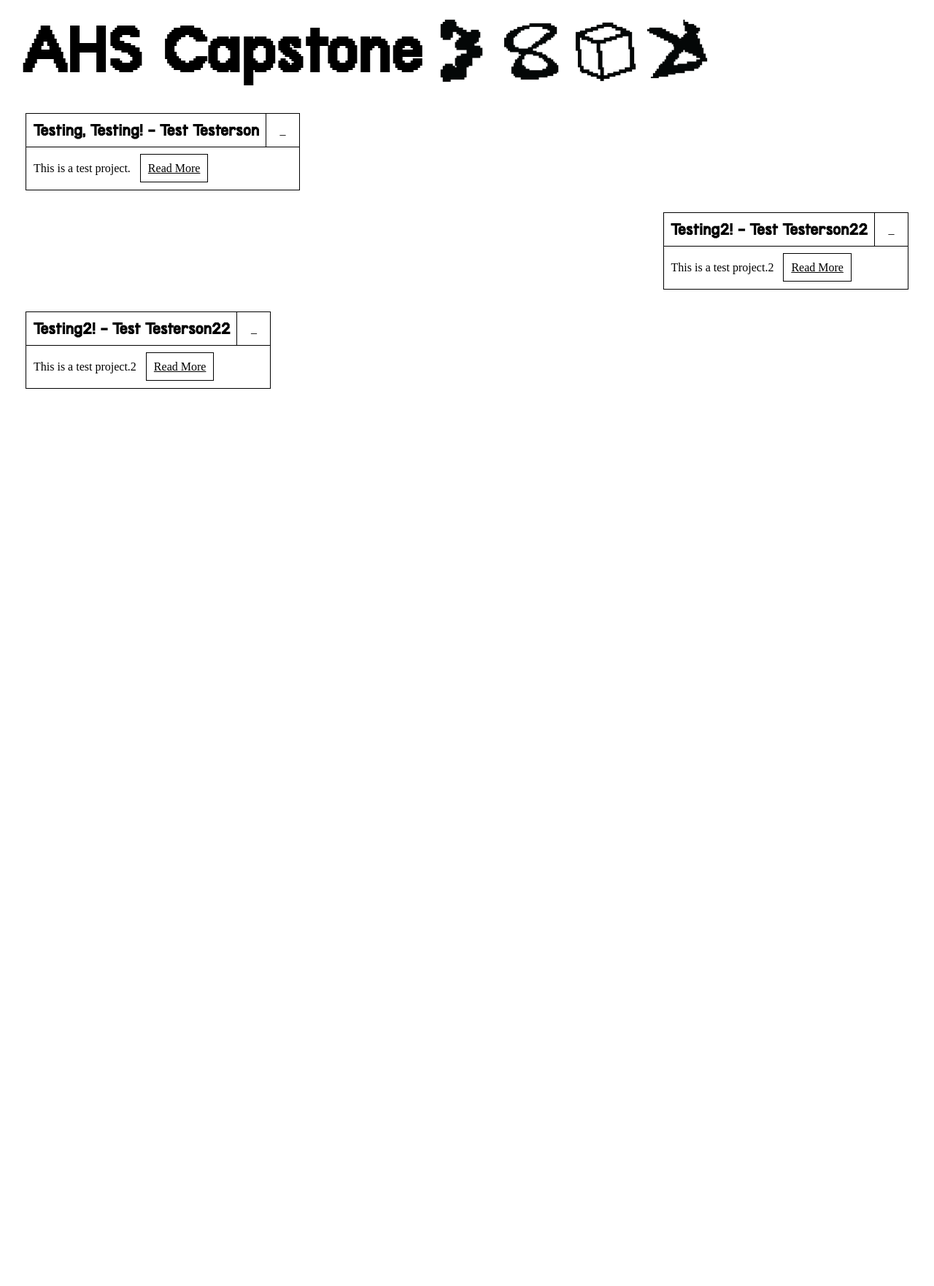
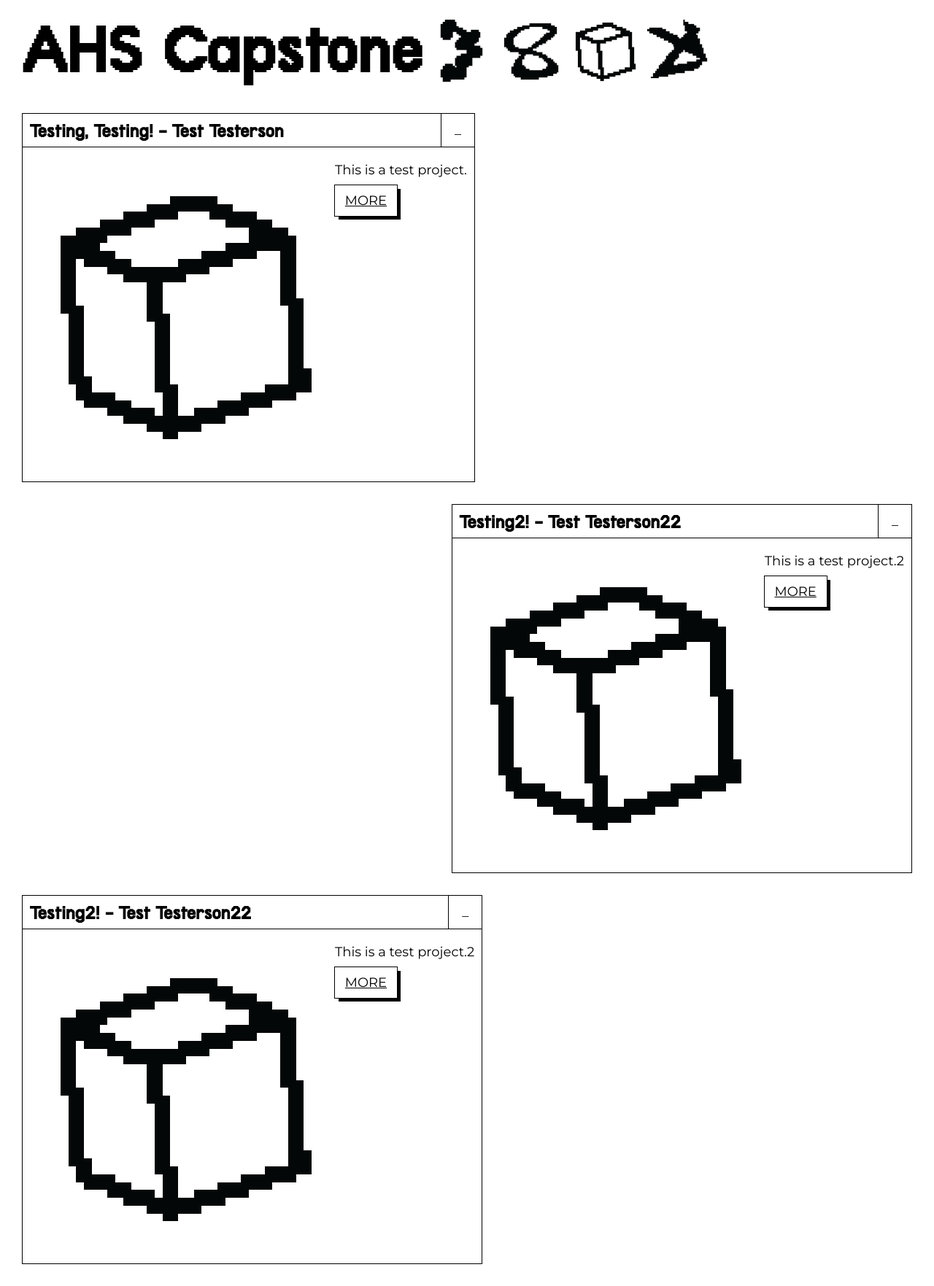
Before and after one commit to olin/ahs-capstone-exhibit, a Jekyll site: the page built from index.md, in a window 1280 px wide. Shown: the whole page at 73% size. Built offline with Jekyll 4.4.1, drawn with Linux system fonts in a browser that asks for light colours; before the commit the page ends 900 px from its top, so only the background shows below that.

Commit message:
Adding hero image and flexbox to project descriptions.

```diff
--- a/_data/projects.yml
+++ b/_data/projects.yml
@@ -3,15 +3,18 @@
   author: Test Testerson
   description: This is a test project.
   hyperlink: test
+  img: assets/test-06.png
 
 - type: page
   title: Testing2!
   author: Test Testerson22
   description: This is a test project.2
   hyperlink: test2
+  img: assets/test-06.png
 
 - type: link
   title: Testing2!
   author: Test Testerson22
   description: This is a test project.2
   hyperlink: https://evan.new-schmidt.com
+  img: assets/test-06.png
--- a/_layouts/home.html
+++ b/_layouts/home.html
@@ -2,6 +2,7 @@
 <html>
     <head>
         <link rel="stylesheet" href="/assets/css/main.css" />
+        <link href="https://fonts.googleapis.com/css?family=Montserrat&display=swap" rel="stylesheet">
         <title>{{page.title}} - {{site.title}}</title>
     </head>
     <body>
@@ -30,6 +31,8 @@
                             <h2>{{project.title}} - {{project.author}}</h2>
                             <div class="Project__button">_</div>
                         </div>
+                        <div class="Project__content">
+                            <img src={{project.img}} class="Project__img" />
                             <div class="Project__description">
                                 {{project.description}}
                                 {% if project.type == 'page' %}
@@ -37,7 +40,8 @@
                                 {% else %}
                                     {% assign proj_href = project.hyperlink %}
                                 {% endif %}
-                            <a class="Project__link" href={{proj_href}} target="_blank">Read More</a>
+                                <a class="Project__link" href={{proj_href}} target="_blank">MORE</a>
+                            </div>
                         </div>
                     </div>
                 {% endfor %}
--- a/assets/css/main.scss
+++ b/assets/css/main.scss
@@ -30,10 +30,12 @@
 }
 
 html, body {
+    font-family: 'Montserrat', sans-serif;
+    font-size: 18px;
     width: 100%;
     margin: 0;
     min-height: 100%;
-    overflow: hidden;
+    overflow-x: hidden;
 }
 
 h1, h2, h3, h4, h5, h6 {
@@ -73,7 +75,7 @@ h1 {
 .Content__wrapper {
     display: flex;
     flex-direction: column;
-    margin: 20px;
+    margin: 15px;
     max-width: 100%;
 }
 
@@ -101,8 +103,14 @@ h1 {
     border-bottom: 1px solid black;
 }
 
+.Project__content {
+    display: flex;
+    padding: 20px 10px;
+}
+
 .Project__description {
-    padding: 20px 10px;
+    display: flex;
+    flex-direction: column;
 }
 
 .Project__button {
@@ -120,5 +128,11 @@ h1 {
     color: black;
     outline: 1px solid black;
     padding: 10px;
-    margin: 10px;
+    margin: 10px 0 0;
+    text-align: center;
+    width: 65px;
+
+    -webkit-box-shadow: 5px 5px 0px 0px rgba(0,0,0,1);
+    -moz-box-shadow: 5px 5px 0px 0px rgba(0,0,0,1);
+    box-shadow: 5px 5px 0px 0px rgba(0,0,0,1);
 }
```
Also changed, not shown: index.md (+1 -0 lines), assets/test-06.png (added). Lines whose indentation alone changed are shown as unchanged.
